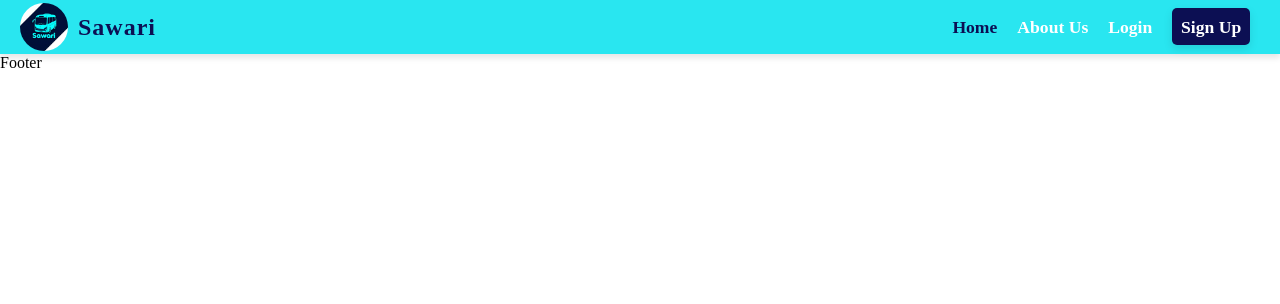
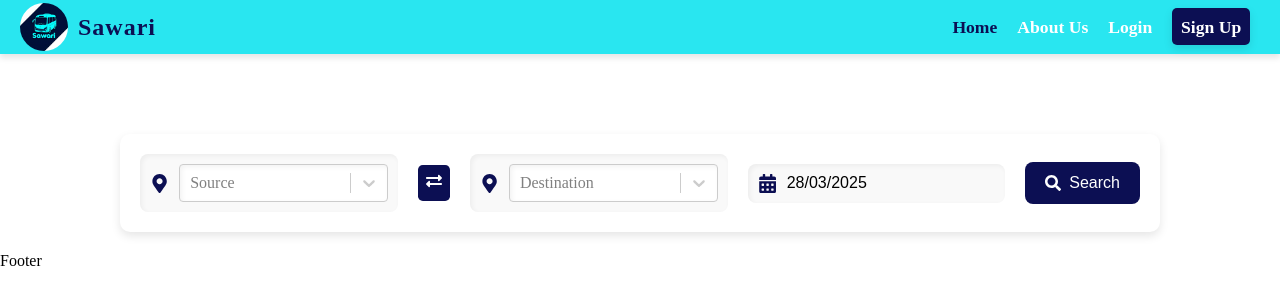
Before and after one commit to Appuborkar/sawari-frontend, a React (Vite) app: page / in a window 1280 px wide. Shown: the top 304 px of the page. Built offline with nearby package versions, Linux system fonts and the light colour scheme; no server answers.

Commit message:
searchbox created

```diff
--- a/package.json
+++ b/package.json
@@ -13,12 +13,16 @@
     "axios": "^1.10.0",
     "html2canvas": "^1.4.1",
     "jspdf": "^3.0.1",
+    "moment": "^2.30.1",
     "react": "^19.1.0",
+    "react-datepicker": "^8.4.0",
     "react-dom": "^19.1.0",
     "react-icon": "^1.0.0",
     "react-icons": "^5.5.0",
     "react-qr-code": "^2.0.16",
-    "react-router-dom": "^7.6.3"
+    "react-router-dom": "^7.6.3",
+    "react-select": "^5.10.2",
+    "react-toastify": "^11.0.5"
   },
   "devDependencies": {
     "@eslint/js": "^9.29.0",
--- a/src/App.css
+++ b/src/App.css
@@ -277,6 +277,11 @@
   margin-top: -8px;
 }
 
+.message{
+  color:green;
+  font-size: 1rem;
+}
+
 /* Submit button */
 .login-form button {
   background: #007bff;
@@ -308,3 +313,179 @@
     width: 90%;
   }
 }
+
+.search-container {
+  display: flex;
+  align-items: center;
+  justify-content: center;
+  gap: 20px;
+  background: #ffffff;
+  padding: 20px;
+  border-radius: 10px;
+  box-shadow: 0px 4px 10px rgba(0, 0, 0, 0.1);
+  margin: 80px auto 20px auto; /* Space below navbar */
+  max-width: 65rem;
+  width: 100%;
+
+}
+
+/* Input groups with icon and select dropdown */
+.input-group {
+  display: flex;
+  align-items: center;
+  background: #f9f9f9;
+  padding: 10px;
+  border-radius: 8px;
+  box-shadow: inset 2px 2px 5px rgba(0, 0, 0, 0.05);
+  width: 100%;
+
+}
+
+/* Styling for the icons inside the input groups */
+.icon {
+  font-size: 1.2rem;
+  color: var(--color);
+  margin-right: 10px;
+}
+
+/* Styling for the custom Select component */
+.search-input {
+  flex: 2;
+  border: none;
+  outline: none;
+  font-size: 1rem;
+  background: transparent;
+  cursor:text;
+}
+
+/* Styling for the DatePicker input */
+.search-input input {
+  width: 100%;
+  border: none;
+  font-size: 1rem;
+  background: transparent;
+  cursor:none;
+
+}
+
+/* Button to reverse source and destination */
+.reverse-btn {
+  background: var(--color);
+  color: white;
+  border: none;
+  padding: 0.5em;
+  border-radius:0.3rem;
+  cursor: pointer;
+  font-size: 1rem;
+  transition: 0.3s;
+}
+
+.reverse-btn:hover {
+  background: #1a1e95;
+}
+
+/* Styling for the search button */
+.search-btn {
+  display: flex;
+  align-items: center;
+  background: var(--color);
+  color: white;
+  border: none;
+  padding: 12px 20px;
+  border-radius: 8px;
+  cursor: pointer;
+  font-size: 1rem;
+  transition: 0.3s;
+}
+
+.search-btn:hover {
+  background: #1a1e95;
+}
+
+/* Add a margin between the search icon and the text */
+.search-btn svg {
+  margin-right: 8px;
+}
+
+/* Responsive design for mobile screens */
+@media (max-width: 768px) {
+  .search-container {
+    flex-wrap: wrap;
+    gap: 10px;
+    padding: 15px;
+  box-shadow:none;
+
+    width:93%;
+    height:100%;
+
+  }
+
+  .input-group {
+    width: 100%;
+    position:relative;
+    border:1px solid var(--color);
+    border-radius:10rem;
+
+  }
+
+  .reverse-btn {
+margin-bottom: 6.39rem;
+
+color:var(--color);
+z-index:1;
+position:absolute;
+    text-align: center;
+   padding:0.2rem;
+   border:1px solid var(--color);
+   border-radius:2rem;
+   height:2rem;
+   width:2rem;
+   background-color:white;
+  }
+    .reverse-btn:hover {
+      background-color: white;
+
+    }
+  .search-btn{
+  display:flex;
+  align-items: center;
+  justify-content: center;
+  width: 100%;
+  border-radius: 10rem;
+
+  }
+}
+
+/* Custom styling for react-select dropdown */
+.react-select__control {
+  border-radius: 8px;
+  box-shadow: inset 2px 2px 5px rgba(0, 0, 0, 0.05);
+  border: 1px solid #ddd;
+  min-height: 40px;
+}
+
+.react-select__control--is-focused {
+  border-color: var(--color);
+}
+
+.react-select__menu {
+  background: #fff;
+  box-shadow: 0 4px 6px rgba(0, 0, 0, 0.1);
+  border-radius: 8px;
+}
+
+.react-select__option {
+  padding: 10px;
+  font-size: 1rem;
+  color: var(--color);
+}
+
+.react-select__option--is-selected {
+  background: var(--color);
+  color: white;
+}
+
+.react-select__option--is-focused {
+  background: #f1f1f1;
+  color: var(--color);
+}
--- a/src/App.jsx
+++ b/src/App.jsx
@@ -1,18 +1,32 @@
 import React from 'react'
-import { AuthProvider } from './contexts/AuthContext'
 import { Routes, Route } from 'react-router-dom'
 import { Navbar } from './components/index'
 import Signup from './pages/Signup'
 import Footer from './pages/Footer'
 import './App.css'
 import Login from './pages/Login'
+import 'react-toastify/dist/ReactToastify.css';
+import { ToastContainer } from 'react-toastify';
+import Home from './pages/Home';
+
 
 function App() {
 
   return (
     <>
+       <ToastContainer
+        position="top-center"
+        autoClose={3000}
+        hideProgressBar={false}
+        newestOnTop={false}
+        closeOnClick
+        pauseOnHover
+        draggable
+        theme="light"
+      />
       <Navbar />
       <Routes>
+        <Route path='/' element={<Home/>}/>
         <Route path='/signup' element={<Signup/>}/>
         <Route path='/login' element={<Login/>}/>
       </Routes>
--- a/src/components/Navbar.jsx
+++ b/src/components/Navbar.jsx
@@ -5,8 +5,10 @@ import Logo from '../assets/images/Logo.jpeg';
 import {FaBars,FaTimes} from 'react-icons/fa'
 
 const Navbar = () => {
-  const { logout, user } = useAuth();
+  const { logout, user,loading } = useAuth();
   const [menuOpen, setMenuOpen] = useState(false);
+
+  if (loading) return null;
 
   return (
     <nav className="navbar">
--- /dev/null
+++ b/src/components/SearchBox.jsx
@@ -0,0 +1,60 @@
+import DatePicker from "react-datepicker";
+import "react-datepicker/dist/react-datepicker.css";
+import { FaCalendarAlt, FaExchangeAlt, FaMapMarkerAlt, FaSearch } from "react-icons/fa";
+import Select from "react-select";
+import { useSearch } from '../contexts/SearchContext';
+
+const SearchBox=()=> {
+
+  const {places,source,destination,formattedDate,setSource,setDestination,setFormattedDate,handleReverse,handleSearch}=useSearch();
+
+
+  return (
+  <div className='search-container'>
+      <div className='input-group'>
+      <FaMapMarkerAlt className='icon'/>
+        <Select
+        className="search-input"
+        classNamePrefix="react-select"
+        options={places}
+        placeholder="Source"
+        value={source}
+        onChange={setSource}
+        /></div>
+        <button
+        className='reverse-btn'
+        onClick={handleReverse}
+        ><FaExchangeAlt />
+        </button>
+        <div className='input-group'>
+        <FaMapMarkerAlt className='icon'/>
+        <Select
+        className='search-input'
+        classNamePrefix="react-select"
+        options={places}
+        onChange={setDestination}
+        placeholder='Destination'
+        value={destination}
+        /></div>
+        <div className="input-group">
+        <FaCalendarAlt className="icon" />
+        <DatePicker
+            className="search-input"
+            selected={formattedDate}
+            onChange={setFormattedDate}
+            minDate={new Date()}
+            dateFormat="dd/MM/yyyy"
+          />
+      </div>
+      <button
+        className="search-btn"
+        onClick={handleSearch}>
+        <FaSearch />
+        <span>Search</span>
+      </button>
+    </div>
+
+  )
+}
+
+export default SearchBox;
--- a/src/contexts/AuthContext.jsx
+++ b/src/contexts/AuthContext.jsx
@@ -1,45 +1,53 @@
-import React,{ createContext,useContext,useState,useEffect} from 'react'
+import React, { createContext, useContext, useState, useEffect } from 'react'
 import axios from 'axios'
 
-const AuthContext=createContext(null);
+const AuthContext = createContext(null);
 
-export const AuthProvider=({children})=>{
-const [user,setUser]=useState(null);
-const [token,setToken]=useState(localStorage.getItem('token'));
+export const AuthProvider = ({ children }) => {
+  const [user, setUser] = useState(null);
+  const [token, setToken] = useState(localStorage.getItem('token'));
+  const [loading, setLoading] = useState(true)
 
-const login=(userData,jwt)=>{
+  const login = (userData, jwt) => {
     setUser(userData)
     setToken(jwt);
-localStorage.setItem('token',jwt)
+    localStorage.setItem('token', jwt)
   }
 
-const logout=()=>{
+  const logout = () => {
     setUser(null)
     setToken(null)
     localStorage.removeItem('token')
   }
 
   useEffect(() => {
-    if (token) {
-      axios
-        .get("http://localhost:5000/api/auth/user", {
+    const fetchUser = async() => {
+      if (!token) {
+        setLoading(false);
+        return;
+      }
+      try {
+        const res =await axios.get("http://localhost:5000/api/auth/user", {
             headers: { Authorization: `Bearer ${token}` },
-        })
-        .then((res) => {
+          });
         setUser(res.data.user);
-        })
-        .catch((err) => {
+      }
+      catch (err) {
         console.error("Error fetching user profile:", err);
         logout()
-        });
       }
+      finally {
+        setLoading(false);
+      }
+    };
+    fetchUser();
   }, [token]);
 
 
-return(
-  <AuthContext.Provider value={{login,logout,token,user}}>
+  return (
+    <AuthContext.Provider value={{ login, logout, token, user,loading }}>
       {children}
     </AuthContext.Provider>
   )
 }
-export const useAuth=()=>useContext(AuthContext)
+export const useAuth = () => useContext(AuthContext)
--- /dev/null
+++ b/src/contexts/SearchContext.jsx
@@ -0,0 +1,65 @@
+import React, { createContext, useContext, useEffect, useState } from 'react';
+import axios from 'axios';
+import { useNavigate } from 'react-router-dom';
+import { toast } from 'react-toastify';
+import moment from 'moment';
+
+const SearchContext = createContext();
+
+export const SearchProvider = ({ children }) => {
+  const [places, setPlaces] = useState([]);
+  const [source, setSource] = useState(null);
+  const [destination, setDestination] = useState(null);
+  const [formattedDate, setFormattedDate] = useState(new Date());
+
+  const navigate = useNavigate();
+
+  useEffect(() => {
+    axios.get("http://localhost:5000/api/place")
+      .then(response => {
+        const formattedPlaces = response.data.map(place => ({
+          value: place.place,
+          label: place.place,
+        }));
+        setPlaces(formattedPlaces);
+      })
+      .catch(error => console.error("Error fetching places", error));
+  }, []);
+
+  const handleReverse = () => {
+    setSource(prev => destination);
+    setDestination(prev => source);
+  };
+
+  const handleSearch = () => {
+    if (!source || !destination) {
+      toast.warning("Please select source and destination");
+      return;
+    }
+    const departureDate = moment(formattedDate).format("YYYY-MM-DD");
+    navigate(`/bus-list?source=${source}&destination=${destination}&departureDate=${departureDate}`);
+  };
+
+  const departureDate = moment(formattedDate).format("YYYY-MM-DD");
+
+  return (
+    <SearchContext.Provider
+      value={{
+        places,
+        source,
+        destination,
+        formattedDate,
+        setSource,
+        setDestination,
+        setFormattedDate,
+        handleSearch,
+        handleReverse,
+        departureDate
+      }}
+    >
+      {children}
+    </SearchContext.Provider>
+  );
+};
+
+export const useSearch = () =>useContext(SearchContext);
--- a/src/index.css
+++ b/src/index.css
@@ -1,5 +1,5 @@
 *{
   margin: 0;
   padding:0;
- box-sizing:border-box;
+  box-sizing:border-box;
 }
--- a/src/main.jsx
+++ b/src/main.jsx
@@ -4,13 +4,18 @@ import './index.css'
 import App from './App.jsx'
 import { AuthProvider } from './contexts/AuthContext.jsx'
 import { BrowserRouter } from 'react-router-dom';
+import { SearchProvider } from './contexts/SearchContext.jsx'
 
 createRoot(document.getElementById('root')).render(
   <StrictMode>
+
     <AuthProvider>
       <BrowserRouter>
+      <SearchProvider>
     <App />
+    </SearchProvider>
     </BrowserRouter>
     </AuthProvider>
+
   </StrictMode>,
 )
--- /dev/null
+++ b/src/pages/Home.jsx
@@ -0,0 +1,12 @@
+import React from 'react'
+import Searchbox from '../components/SearchBox'
+
+function Home() {
+  return (
+    <div>
+        <Searchbox/>
+    </div>
+  )
+}
+
+export default Home
--- a/vite.config.js
+++ b/vite.config.js
@@ -4,8 +4,8 @@ import react from '@vitejs/plugin-react'
 // https://vite.dev/config/
 export default defineConfig({
   plugins: [react()],
-   server: {
-    host: true,
-    port: 5173,
-  },
+ server: {
+  host: true
+}
+
 })
```
Also changed, not shown: 1 other file (tests, documents, lock files or other folders). Lines whose indentation alone changed are shown as unchanged.
